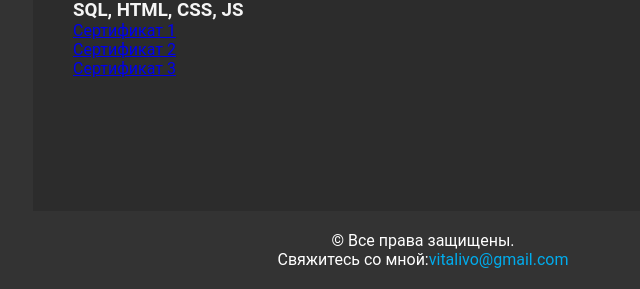
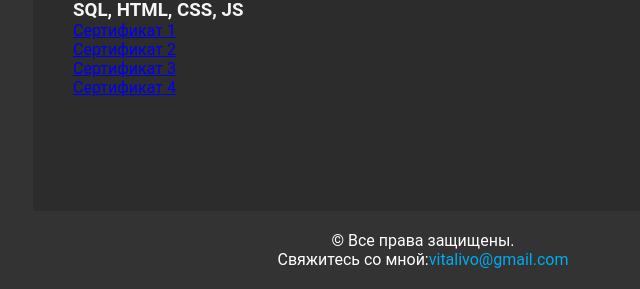
Before and after one commit to vitalivo/My_Portfolio, a Django app: page /skills/ in a window 1280 px wide. Shown: the part 511-800 px from the top of the page, without its empty margins (217-857 px from the left). Run offline with Django 5.2, Linux system fonts and the light colour scheme.

```diff
--- a/templates/skills/skill_list.html
+++ b/templates/skills/skill_list.html
@@ -31,7 +31,8 @@
             <div class="certificates">
                 <a href="{% static 'certificates_stepik/stepik-certificate-51562-a4eee17.pdf' %}" target="_blank">{% trans "Сертификат 1" %}</a><br>
                 <a href="{% static 'certificates_stepik/stepik-certificate-120494-9e5dc8d.pdf' %}" target="_blank">{% trans "Сертификат 2" %}</a><br>
-                <a href="{% static 'certificates_stepik/stepik-certificate-135466-6340181.pdf' %}" target="_blank">{% trans "Сертификат 3" %}</a>
+                <a href="{% static 'certificates_stepik/stepik-certificate-135466-6340181.pdf' %}">{% trans "Сертификат 3" %}</a><br>
+                <a href="{% static 'static/certificates_stepik/stepik-certificate-193612-77490fa.pdf' %}" target="_blank">{% trans "Сертификат 4" %}</a>
             </div>
         </div>
     </div>
```
Also changed, not shown: templates/portfolio_app/portfolio_list.html (+7 -0 lines), 3 other files.
